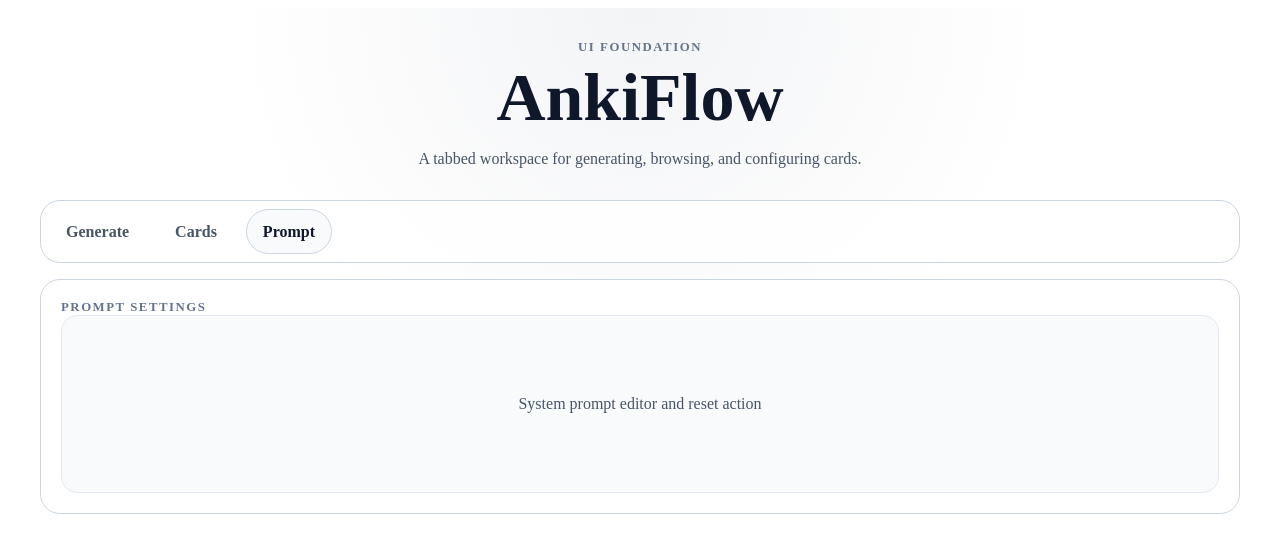
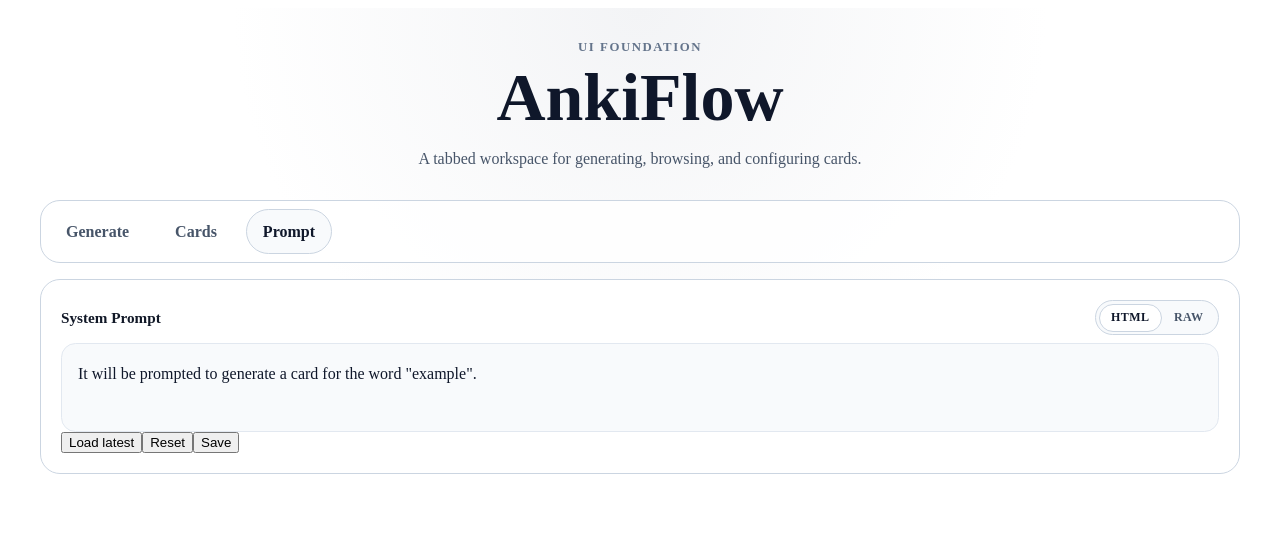
Before and after one commit to hanifmaleki/AnkiFlow, a Nuxt app: page /prompt in a window 1280 px wide. Shown: the top 552 px of the page. Built offline with nearby package versions, Linux system fonts and the light colour scheme.

Commit message:
Add prompt panel skeleton

```diff
--- a/app/pages/prompt.vue
+++ b/app/pages/prompt.vue
@@ -1,9 +1,29 @@
+<script setup lang="ts">
+import HtmlFieldInput from '@/components/HtmlFieldInput'
+
+const lastPrompt = ref('It will be prompted to generate a card for the word "example".')
+</script>
 <template>
   <section class="panel panel--prompt">
-    <p class="panel-label">Prompt Settings</p>
-    <div class="placeholder-box">
-      System prompt editor and reset action
+    <HtmlFieldInput v-model="lastPrompt"
+                    label="System Prompt"
+                    multiline
+                    :rows="12"/>
+
+    <div class="prompt-actions">
+      <button class="prompt-action" type="button">
+        Load latest
+        </button>
+
+        <button class="prompt-action" type="button">
+          Reset
+        </button>
+
+        <button class="prompt-action" type="button">
+          Save
+        </button>
     </div>
+
   </section>
 </template>
 
```
